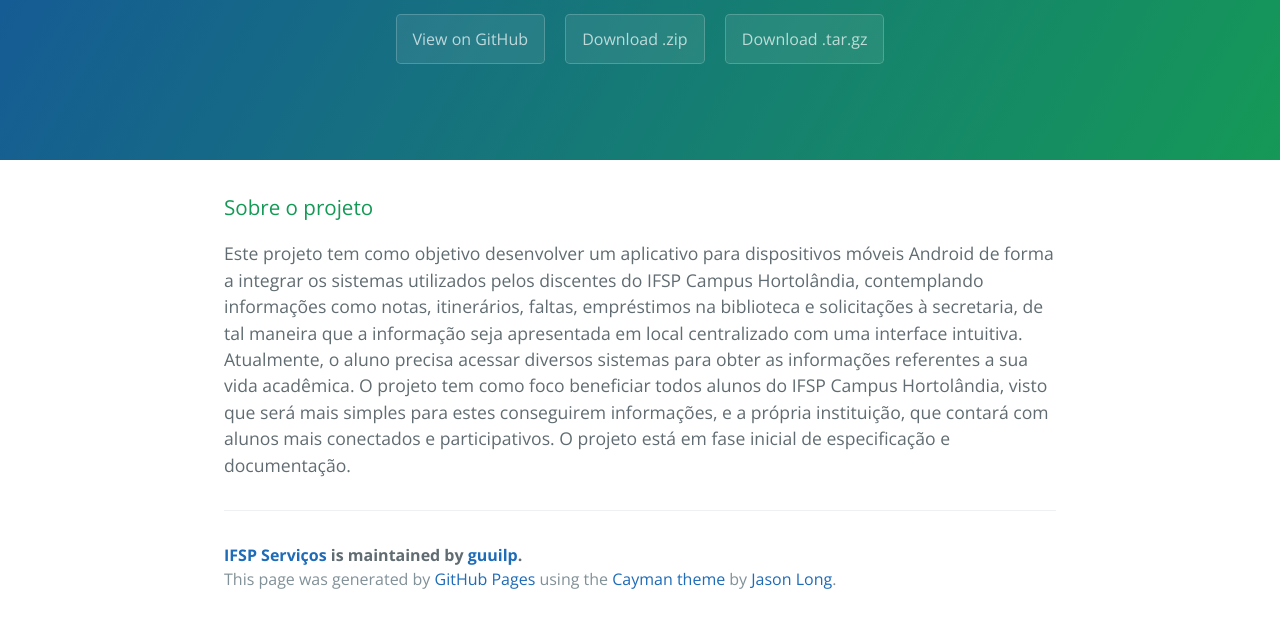
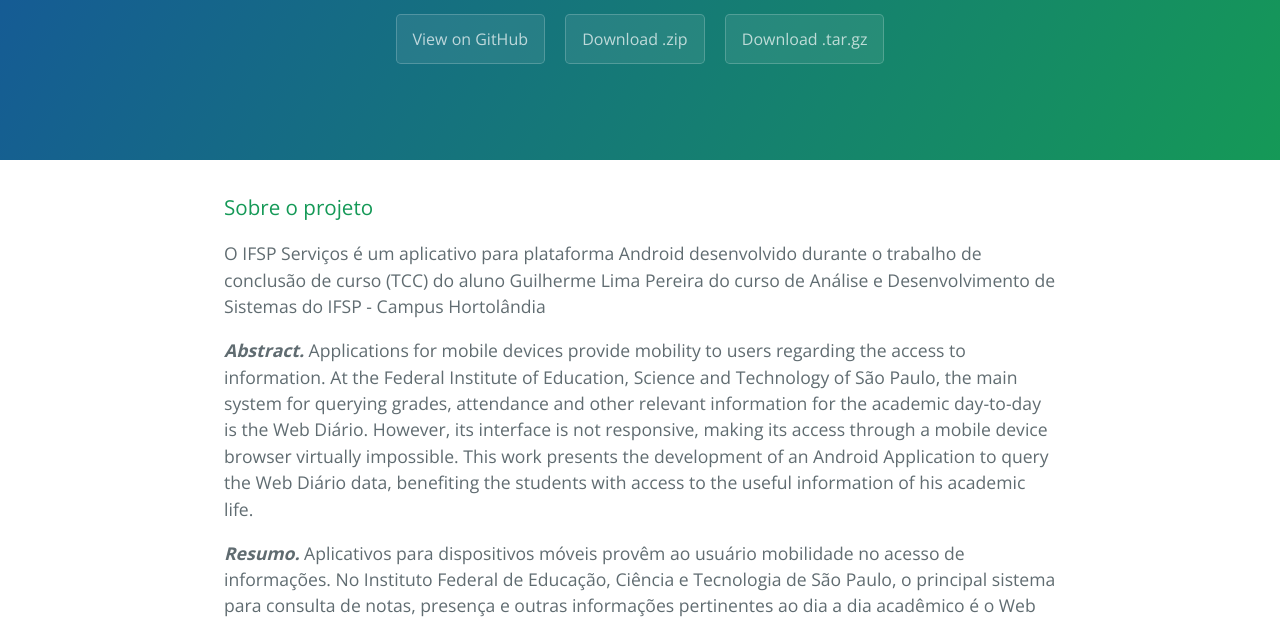
Before and after one commit to guuilp/IFSP-Servicos, a plain HTML site: page index.html in a window 1280 px wide. Shown: the part 176-799 px from the top of the page. Drawn offline with nearby package versions, Linux system fonts and the light colour scheme.

```diff
--- a/index.html
+++ b/index.html
@@ -22,7 +22,11 @@
       <h3>
 <a id="sobre-o-projeto" class="anchor" href="#sobre-o-projeto" aria-hidden="true"><span class="octicon octicon-link"></span></a>Sobre o projeto</h3>
 
-<p>Este projeto tem como objetivo desenvolver um aplicativo para dispositivos móveis Android de forma a integrar os sistemas utilizados pelos discentes do IFSP Campus Hortolândia, contemplando informações como notas, itinerários, faltas, empréstimos na biblioteca e solicitações à secretaria, de tal maneira que a informação seja apresentada em local centralizado com uma interface intuitiva. Atualmente, o aluno precisa acessar diversos sistemas para obter as informações referentes a sua vida acadêmica. O projeto tem como foco beneficiar todos alunos do IFSP Campus Hortolândia, visto que será mais simples para estes conseguirem informações, e a própria instituição, que contará com alunos mais conectados e participativos. O projeto está em fase inicial de especificação e documentação.</p>
+<p>O IFSP Serviços é um aplicativo para plataforma Android desenvolvido durante o trabalho de conclusão de curso (TCC) do aluno Guilherme Lima Pereira do curso de Análise e Desenvolvimento de Sistemas do IFSP - Campus Hortolândia</p>
+
+<p><strong><em>Abstract.</em></strong> Applications for mobile devices provide mobility to users regarding the access to information. At the Federal Institute of Education, Science and Technology of São Paulo, the main system for querying grades, attendance and other relevant information for the academic day-to-day is the Web Diário. However, its interface is not responsive, making its access through a mobile device browser virtually impossible. This work presents the development of an Android Application to query the Web Diário data, benefiting the students with access to the useful information of his academic life.</p>
+
+<p><em><strong>Resumo.</strong></em> Aplicativos para dispositivos móveis provêm ao usuário mobilidade no acesso de informações. No Instituto Federal de Educação, Ciência e Tecnologia de São Paulo, o principal sistema para consulta de notas, presença e outras informações pertinentes ao dia a dia acadêmico é o Web Diário. Porém, sua interface não é responsiva, praticamente inviabilizando o acesso por navegadores de dispositivos móveis. Este trabalho apresenta o desenvolvimento de um aplicativo Android, que permite consulta às informações do Web Diário, beneficiando os discentes com o acesso às principais informações de sua vida acadêmica.</p>
 
       <footer class="site-footer">
         <span class="site-footer-owner"><a href="https://github.com/guuilp/IFSP-Servicos">IFSP Serviços</a> is maintained by <a href="https://github.com/guuilp">guuilp</a>.</span>
```
Also changed, not shown: params.json (+1 -1 lines).
